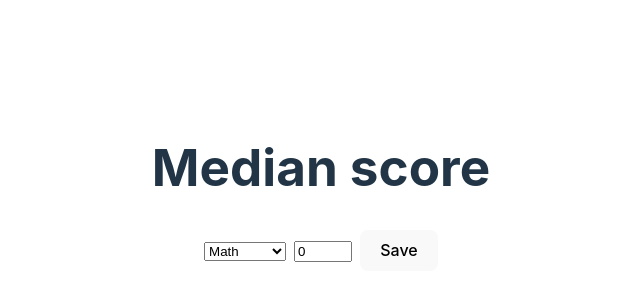
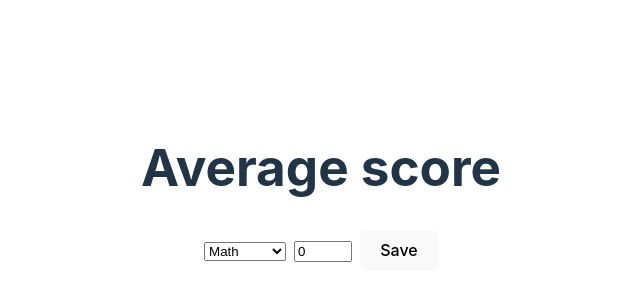
Before and after one commit to chrisvasqm/react-average-score, a React (Vite) app: page / in a window 1280 px wide. Shown: the part 204-504 px from the top of the page, without its empty margins (319-959 px from the left). Built offline with nearby package versions, Linux system fonts and the light colour scheme.

Commit message:
Replace median for average

```diff
--- a/package.json
+++ b/package.json
@@ -1,5 +1,5 @@
 {
-  "name": "react-median-score",
+  "name": "react-average-score",
   "private": true,
   "version": "0.0.0",
   "type": "module",
--- a/src/App.tsx
+++ b/src/App.tsx
@@ -49,14 +49,14 @@ function App() {
 
   return (
     <>
-      <h1>Median score</h1>
+      <h1>Average score</h1>
       <SubjectPicker
         subjects={subjects}
         onChange={handleSubjectChange}
         onSubmit={handleSubjectSave}
         onScoreChange={handleSubjectScoreChange} />
       {savedSubjects && <ScoreList subjects={savedSubjects} />}
-      {savedSubjects.length > 1 && <h3>Median: {average(savedSubjects)}</h3>}
+      {savedSubjects.length > 1 && <h3>Average: {average(savedSubjects)}</h3>}
     </>
   )
 }
```
Also changed, not shown: 2 other files (tests, documents, lock files or other folders).
